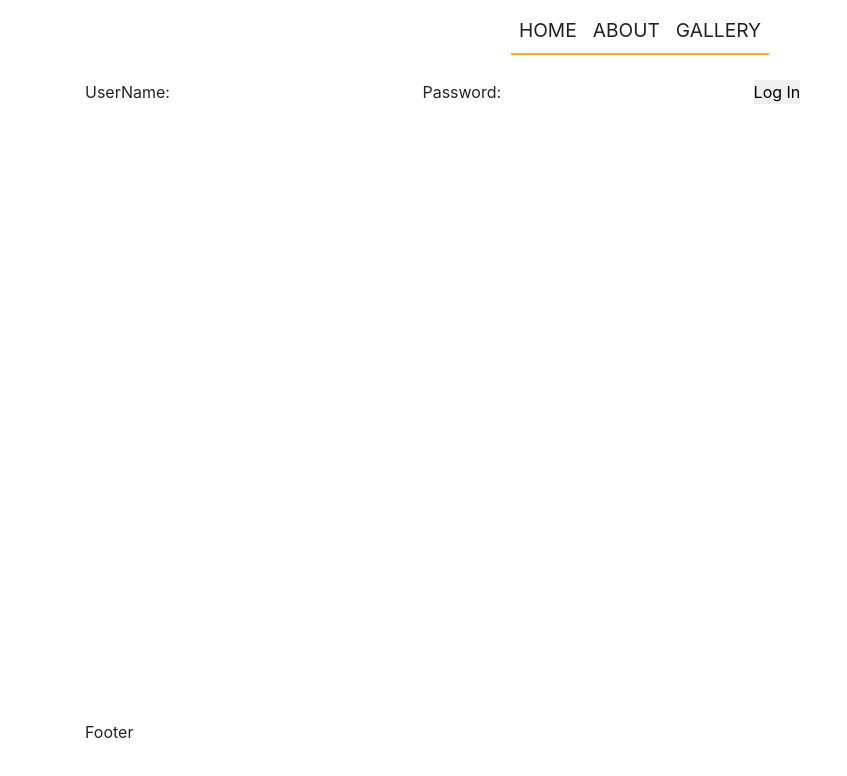
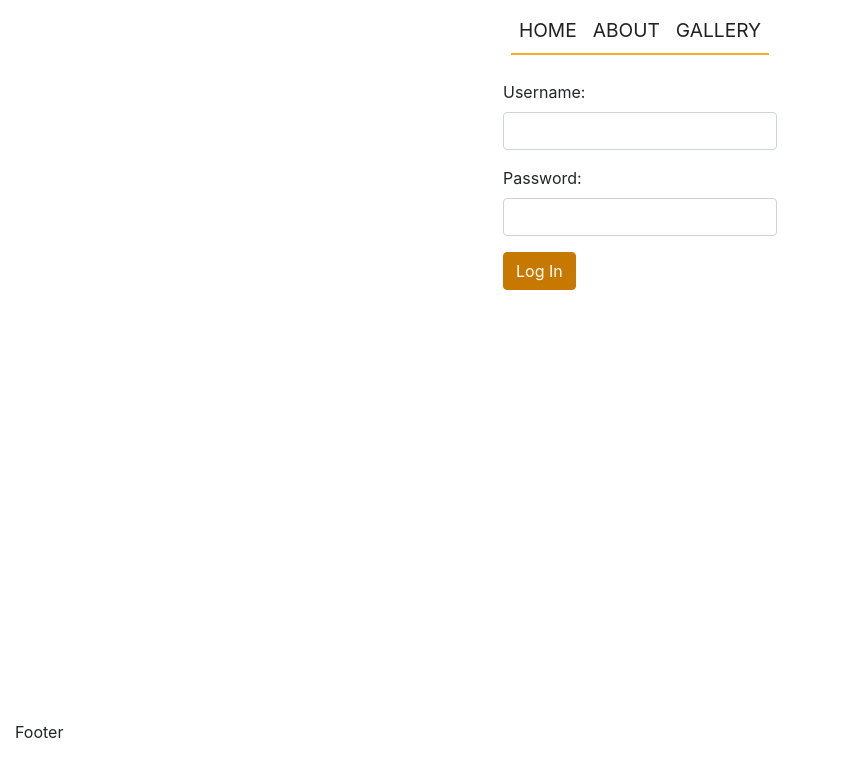
Before and after one commit to PhilG112/astro-fe, an Angular app: page /login in a window 1280 px wide. Shown: the top 776 px of the page, without its empty margins (0-847 px from the left). Built offline with nearby package versions, Linux system fonts and the light colour scheme.

Commit message:
Styles and new component

```diff
--- a/src/app/app-routing.module.ts
+++ b/src/app/app-routing.module.ts
@@ -3,11 +3,14 @@ import { Routes, RouterModule } from '@angular/router';
 import { HomeComponent } from './components/home/home.component';
 import { AboutComponent } from './components/about/about.component';
 import { LoginComponent } from './components/login/login.component';
+import { GalleryComponent } from './components/gallery/gallery.component';
+import { AuthGuard } from './helpers/auth.guard';
 
 const routes: Routes = [
   { path: '', redirectTo: '', pathMatch: 'full', component: HomeComponent },
   { path: 'about', component: AboutComponent},
-  { path: 'login', component: LoginComponent }
+  { path: 'login', component: LoginComponent },
+  { path: 'gallery', component: GalleryComponent }
 ];
 
 @NgModule({
--- a/src/app/app.component.html
+++ b/src/app/app.component.html
@@ -14,10 +14,10 @@
   </div>
 </nav>
 
-<main class="container">
+<main class="container-fluid">
   <router-outlet></router-outlet>
 </main>
 
-<footer class="container">
+<footer class="container-fluid">
   <p>Footer</p>
 </footer>
--- a/src/app/app.module.ts
+++ b/src/app/app.module.ts
@@ -10,13 +10,15 @@ import { AboutComponent } from './components/about/about.component';
 import { LoginComponent } from './components/login/login.component';
 import { JwtInterceptor } from './helpers/jwt.interceptor';
 import { ErrorInterceptor } from './helpers/error.interceptor';
+import { GalleryComponent } from './components/gallery/gallery.component';
 
 @NgModule({
   declarations: [
     AppComponent,
     HomeComponent,
     AboutComponent,
-    LoginComponent
+    LoginComponent,
+    GalleryComponent
   ],
   imports: [
     BrowserModule,
--- /dev/null
+++ b/src/app/components/gallery/gallery.component.html
@@ -0,0 +1 @@
+<p>gallery works!</p>
--- /dev/null
+++ b/src/app/components/gallery/gallery.component.ts
@@ -0,0 +1,15 @@
+import { Component, OnInit } from '@angular/core';
+
+@Component({
+  selector: 'app-gallery',
+  templateUrl: './gallery.component.html',
+  styleUrls: ['./gallery.component.scss']
+})
+export class GalleryComponent implements OnInit {
+
+  constructor() { }
+
+  ngOnInit() {
+  }
+
+}
--- a/src/app/components/login/login.component.html
+++ b/src/app/components/login/login.component.html
@@ -1,13 +1,17 @@
-<form [formGroup]="loginForm" (ngSubmit)="onSubmit()">
-  <label>
-    UserName:
-    <input type="text" formControlName="userName">
-  </label>
+<div class="container">
+  <div class="row justify-content-md-center">
+    <form [formGroup]="loginForm" (ngSubmit)="onSubmit()">
+      <div class="form-group">
+        <label>Username:</label>
+        <input type="text" class="form-control" formControlName="userName">
+      </div>
 
-  <label>
-    Password:
-    <input type="password" formControlName="password">
-  </label>
+      <div class="form-group">
+        <label>Password:</label>
+        <input type="password" class="form-control" formControlName="password">
+      </div>
 
-  <button type="submit" [disabled]="!loginForm.valid">Log In</button>
-</form>
+      <button type="submit" class="btn btn-primary" [disabled]="!loginForm.valid">Log In</button>
+    </form>
+  </div>
+</div>
--- a/src/app/components/login/login.component.ts
+++ b/src/app/components/login/login.component.ts
@@ -24,9 +24,4 @@ export class LoginComponent {
     this.authService.login(user)
       .subscribe();
   }
-
-  logOut() {
-    localStorage.removeItem("jwt");
-  }
-
 }
--- a/src/app/helpers/auth.guard.ts
+++ b/src/app/helpers/auth.guard.ts
@@ -17,7 +17,7 @@ export class AuthGuard implements CanActivate {
       return true;
     }
 
-    this.router.navigate(['/home']);
+    this.router.navigate(['']);
     return false;
   }
 
--- a/src/styles.scss
+++ b/src/styles.scss
@@ -1,7 +1,13 @@
 @import '~bootstrap/dist/css/bootstrap.min.css';
+@import 'variables.scss';
 
 * {
   margin: 0;
   padding: 0;
   border: 0;
 }
+
+.btn-primary {
+  background-color: $secondary-dark;
+  border-color: $secondary-dark;
+}
```
Also changed, not shown: src/app/components/gallery/gallery.component.scss (added), 1 other file (tests, documents, lock files or other folders).
